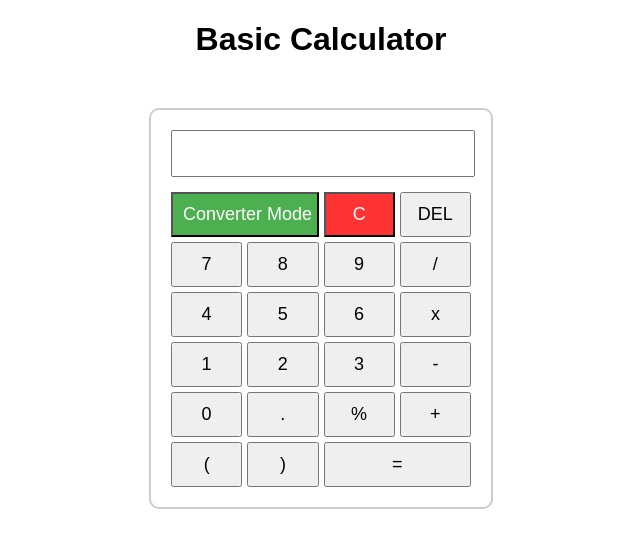
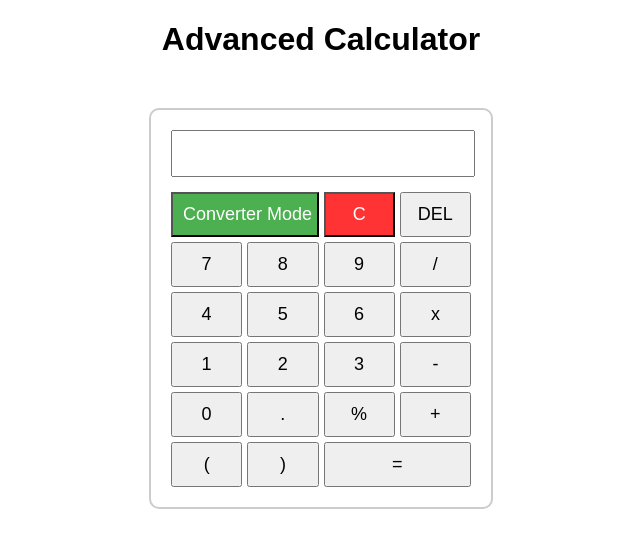
Before and after one commit to kimuell-james/Calculator-UnitConverter, a plain HTML site: page index.html in a window 1280 px wide. Shown: the whole page, without its empty margins (319-959 px from the left). Drawn offline with Linux system fonts and the light colour scheme.

Commit message:
Update index.html

```diff
--- a/index.html
+++ b/index.html
@@ -1,14 +1,16 @@
 <!DOCTYPE html>
 <html lang="en">
+
 <head>
     <meta charset="UTF-8">
     <meta name="viewport" content="width=device-width, initial-scale=1.0">
     <title>Calculator with Unit Converter</title>
-	<link rel="stylesheet" href="calculator.css">
+    <link rel="stylesheet" href="calculator.css">
 </head>
+
 <body>
     <h1>
-        Basic Calculator
+        Advanced Calculator
     </h1>
 
     <div class="calculator">
@@ -45,4 +47,5 @@
 
     <script src="calculator.js"></script>
 </body>
+
 </html>
```
